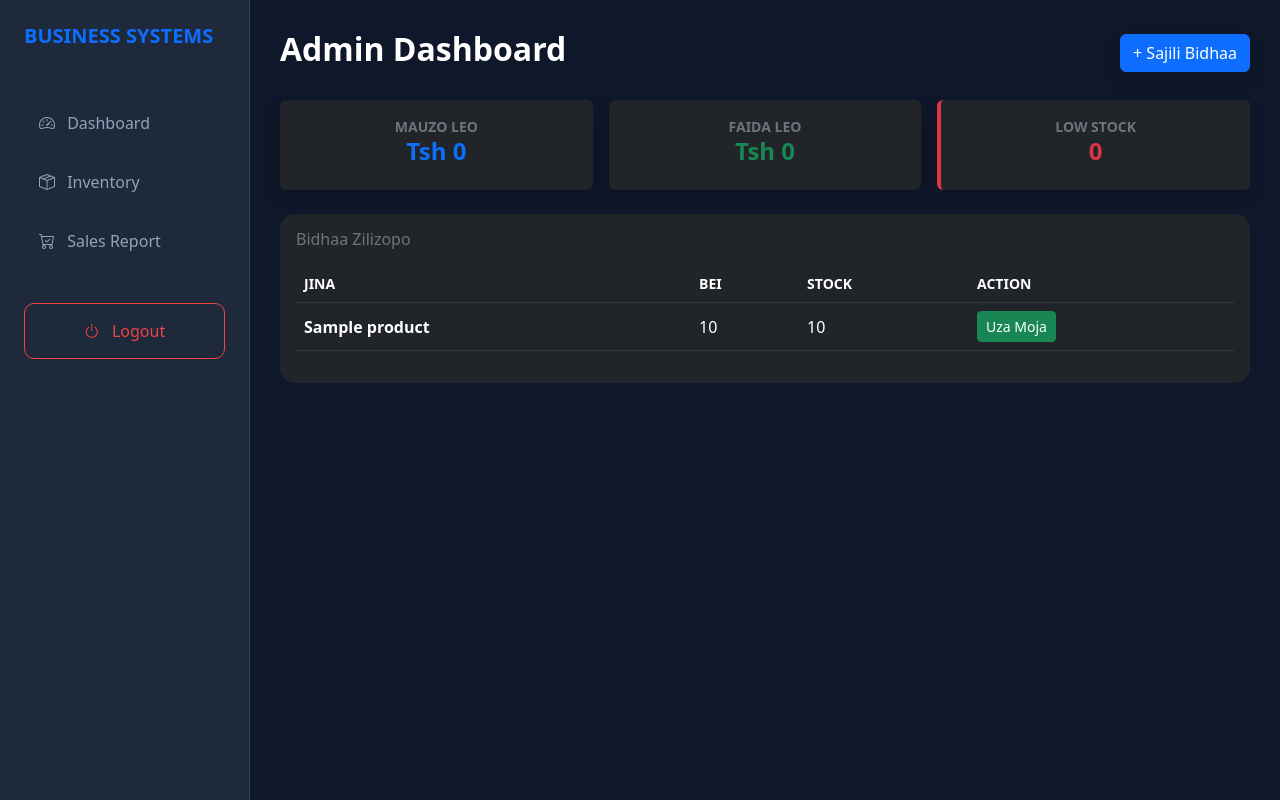
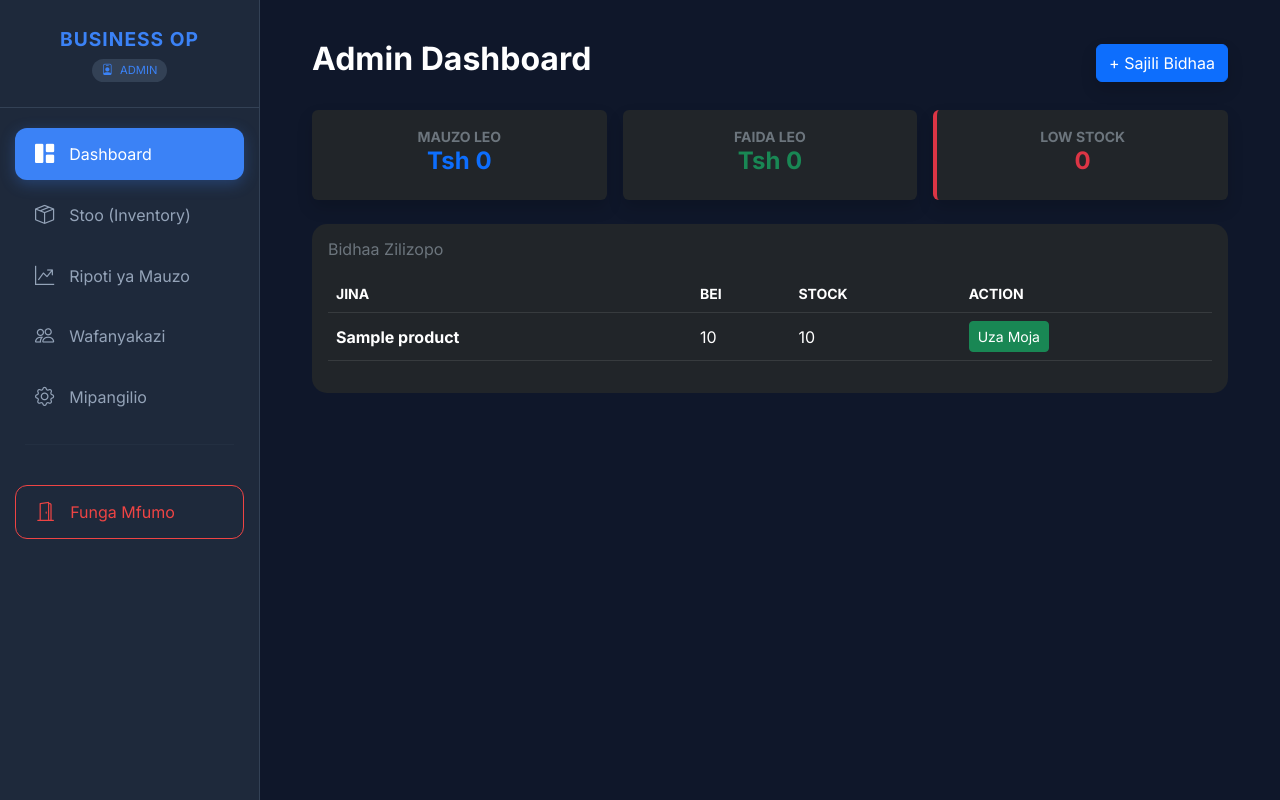
Before and after one commit to benmass1/Business_Systems_Op, a Flask app: page / in a window 1280 px wide. Run offline with Flask 3, Linux system fonts and the light colour scheme; the visitor is signed in with stand-in values (Sample User, id 1); tables that the repository leaves empty hold one stand-in row (values such as "Sample post").

Commit message:
Update layout.html

```diff
--- a/templates/layout.html
+++ b/templates/layout.html
@@ -3,33 +3,192 @@
 <head>
     <meta charset="UTF-8">
     <meta name="viewport" content="width=device-width, initial-scale=1.0">
-    <title>Business Systems Op</title>
+    <title>Business Systems Op | Management</title>
+    <link href="https://fonts.googleapis.com/css2?family=Inter:wght@300;400;600;700&display=swap" rel="stylesheet">
     <link href="https://cdn.jsdelivr.net/npm/bootstrap@5.3.0/dist/css/bootstrap.min.css" rel="stylesheet">
     <link rel="stylesheet" href="https://cdn.jsdelivr.net/npm/bootstrap-icons@1.11.1/font/bootstrap-icons.css">
+
     <style>
-        body { background-color: #0f172a; color: white; }
-        .sidebar { background: #1e293b; min-height: 100vh; border-right: 1px solid #334155; position: fixed; width: 250px; }
-        .nav-link { color: #94a3b8; padding: 15px; border-radius: 10px; margin-bottom: 5px; }
-        .nav-link:hover, .active-link { background: #3b82f6; color: white; }
-        .main-content { margin-left: 250px; padding: 30px; width: calc(100% - 250px); }
-        .logout-link { color: #ef4444 !important; border: 1px solid #ef4444; margin-top: 30px; text-align: center; }
-        @media (max-width: 768px) { .sidebar { width: 100%; min-height: auto; position: relative; } .main-content { margin-left: 0; width: 100%; } }
+        :root {
+            --bg-dark: #0f172a;
+            --sidebar-bg: #1e293b;
+            --accent-color: #3b82f6;
+            --text-gray: #94a3b8;
+            --danger-red: #ef4444;
+        }
+
+        body {
+            font-family: 'Inter', sans-serif;
+            background-color: var(--bg-dark);
+            color: #f8fafc;
+            overflow-x: hidden;
+        }
+
+        /* Sidebar Styling */
+        .sidebar {
+            background-color: var(--sidebar-bg);
+            min-height: 100vh;
+            width: 260px;
+            position: fixed;
+            left: 0;
+            top: 0;
+            z-index: 1000;
+            border-right: 1px solid #334155;
+            transition: all 0.3s ease;
+        }
+
+        .brand-section {
+            padding: 25px;
+            border-bottom: 1px solid #334155;
+            margin-bottom: 20px;
+        }
+
+        .brand-name {
+            font-weight: 700;
+            font-size: 1.2rem;
+            color: var(--accent-color);
+            letter-spacing: 1px;
+            text-transform: uppercase;
+        }
+
+        .nav-menu {
+            padding: 0 15px;
+        }
+
+        .nav-link {
+            color: var(--text-gray);
+            padding: 12px 20px;
+            border-radius: 12px;
+            display: flex;
+            align-items: center;
+            text-decoration: none;
+            margin-bottom: 8px;
+            transition: all 0.3s;
+            font-weight: 500;
+        }
+
+        .nav-link:hover {
+            background-color: #334155;
+            color: white;
+            transform: translateX(5px);
+        }
+
+        .nav-link.active {
+            background-color: var(--accent-color);
+            color: white;
+            box-shadow: 0 4px 15px rgba(59, 130, 246, 0.3);
+        }
+
+        .nav-link i {
+            font-size: 1.2rem;
+            margin-right: 15px;
+        }
+
+        .role-badge {
+            font-size: 0.7rem;
+            background: #334155;
+            padding: 3px 10px;
+            border-radius: 20px;
+            color: var(--accent-color);
+            margin-top: 5px;
+            display: inline-block;
+        }
+
+        /* Main Content Styling */
+        .main-content {
+            margin-left: 260px;
+            padding: 40px;
+            min-height: 100vh;
+            transition: all 0.3s;
+        }
+
+        .logout-btn {
+            margin-top: 40px;
+            border: 1px solid var(--danger-red);
+            color: var(--danger-red);
+        }
+
+        .logout-btn:hover {
+            background-color: var(--danger-red);
+            color: white;
+            transform: none;
+        }
+
+        /* Responsiveness for Mobile */
+        @media (max-width: 992px) {
+            .sidebar {
+                width: 100%;
+                min-height: auto;
+                position: relative;
+            }
+            .main-content {
+                margin-left: 0;
+                padding: 20px;
+            }
+            .nav-menu {
+                display: flex;
+                flex-wrap: wrap;
+                justify-content: center;
+                padding-bottom: 15px;
+            }
+            .nav-link {
+                margin: 5px;
+                padding: 10px 15px;
+            }
+        }
     </style>
 </head>
 <body>
-    <div class="sidebar p-4">
-        <h5 class="text-primary fw-bold mb-5">BUSINESS SYSTEMS</h5>
-        <nav class="nav flex-column">
-            <a class="nav-link" href="/"><i class="bi bi-speedometer2 me-2"></i> Dashboard</a>
-            <a class="nav-link" href="/inventory"><i class="bi bi-box-seam me-2"></i> Inventory</a>
+
+    <div class="sidebar">
+        <div class="brand-section text-center">
+            <div class="brand-name">BUSINESS OP</div>
+            <div class="role-badge">
+                <i class="bi bi-person-badge me-1"></i>
+                {{ session.get('role', 'GUEST').upper() }}
+            </div>
+        </div>
+
+        <nav class="nav-menu">
+            <a href="/" class="nav-link {% if request.path == '/' %}active{% endif %}">
+                <i class="bi bi-grid-1x2-fill"></i>
+                <span>Dashboard</span>
+            </a>
+
+            <a href="/inventory" class="nav-link {% if request.path == '/inventory' %}active{% endif %}">
+                <i class="bi bi-box-seam"></i>
+                <span>Stoo (Inventory)</span>
+            </a>
+
             {% if session.get('role') == 'admin' %}
-            <a class="nav-link" href="/sales"><i class="bi bi-cart-check me-2"></i> Sales Report</a>
+            <a href="/sales" class="nav-link {% if request.path == '/sales' %}active{% endif %}">
+                <i class="bi bi-graph-up-arrow"></i>
+                <span>Ripoti ya Mauzo</span>
+            </a>
+
+            <a href="#" class="nav-link">
+                <i class="bi bi-people"></i>
+                <span>Wafanyakazi</span>
+            </a>
+
+            <a href="#" class="nav-link">
+                <i class="bi bi-gear"></i>
+                <span>Mipangilio</span>
+            </a>
             {% endif %}
-            <a class="nav-link logout-link" href="/logout"><i class="bi bi-power me-2"></i> Logout</a>
+
+            <hr style="border-color: #334155; margin: 20px 10px;">
+
+            <a href="/logout" class="nav-link logout-btn">
+                <i class="bi bi-door-open"></i>
+                <span>Funga Mfumo</span>
+            </a>
         </nav>
     </div>
     <div class="main-content">
-        {% block content %}{% endblock %}
+        <div class="container-fluid">
+            {% block content %}{% endblock %}
+        </div>
     </div>
     <script src="https://cdn.jsdelivr.net/npm/bootstrap@5.3.0/dist/js/bootstrap.bundle.min.js"></script>
 </body>
```
